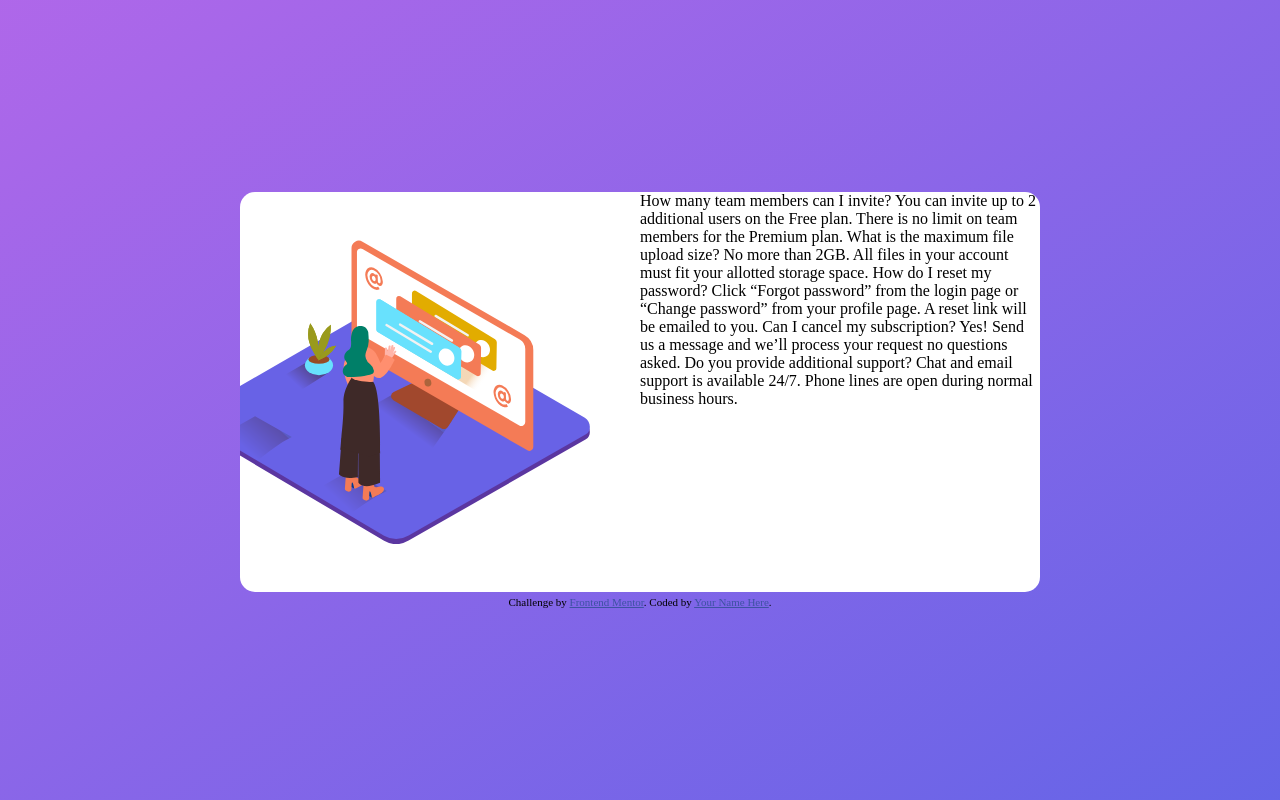
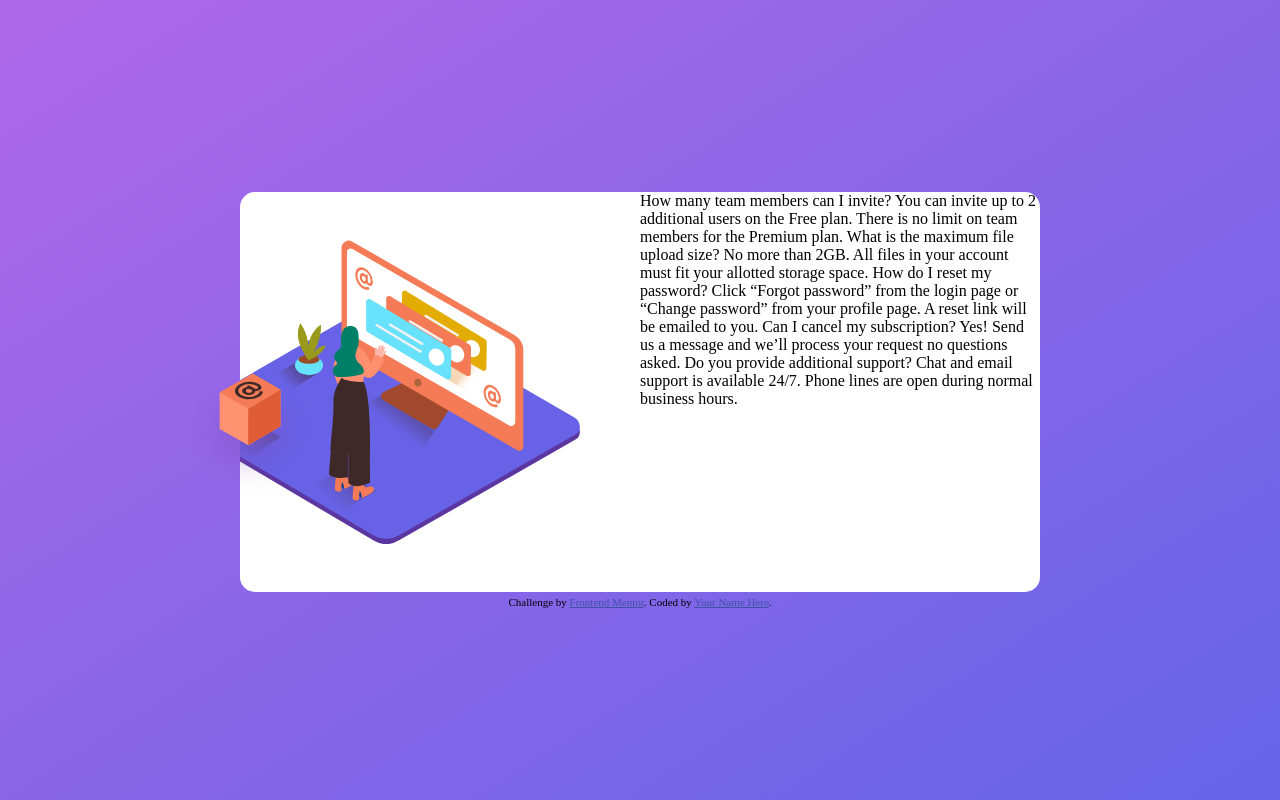
Before and after one commit to Gabrieldrc/faqAccordionCardMain, a plain HTML site: page index.html in a window 1280 px wide. Drawn offline with Linux system fonts and the light colour scheme.

Commit message:
correcting and adding box image

```diff
--- a/css/desktop.style.css
+++ b/css/desktop.style.css
@@ -28,8 +28,16 @@ body {
 .main_picture {
   background-image: url(../images/illustration-woman-online-desktop.svg);
   background-repeat: no-repeat;
-  background-position: -50px 50%;
+  background-position: -60px 50%;
   background-size: contain;
+}
+
+#box_image {
+  width: 130px;
+  /* height: 140px; */
+  position: absolute;
+  top: 45%;
+  left: -55px;
 }
 
 .attribution {
--- a/index.html
+++ b/index.html
@@ -16,7 +16,7 @@
     <div>
       <div class="main_container">
         <div class="column main_picture">
-          <div id="main_picture"></div>
+          <img id="box_image" src="./images/illustration-box-desktop.svg" alt="box"/>
         </div>
         <div class="column">
           How many team members can I invite?
```
